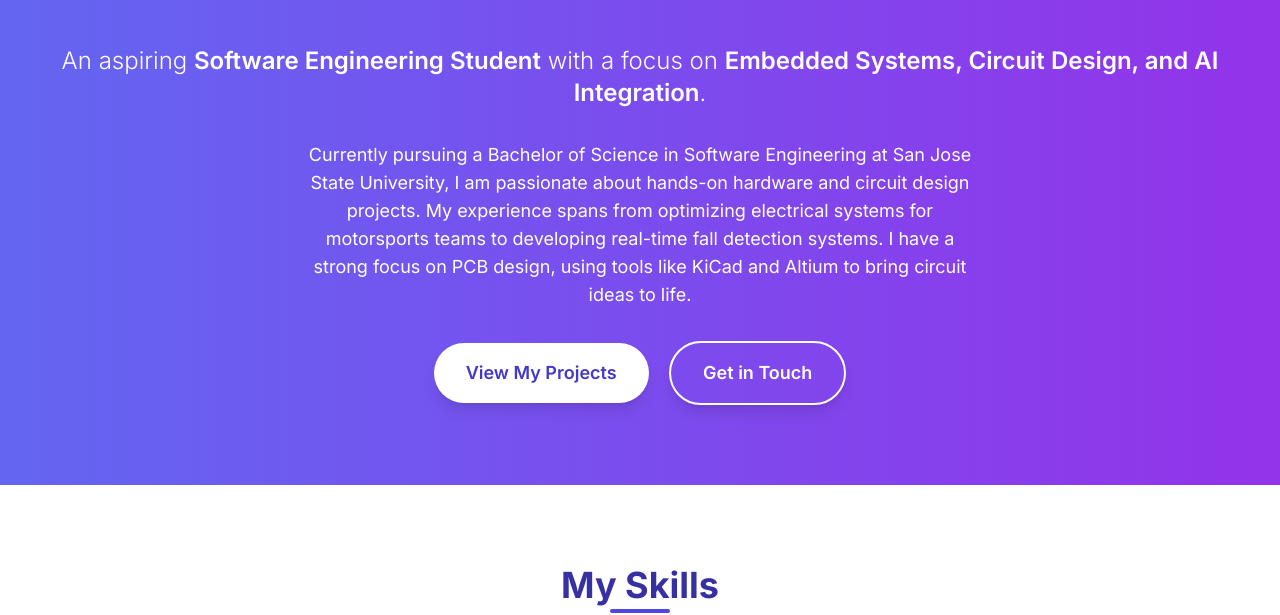
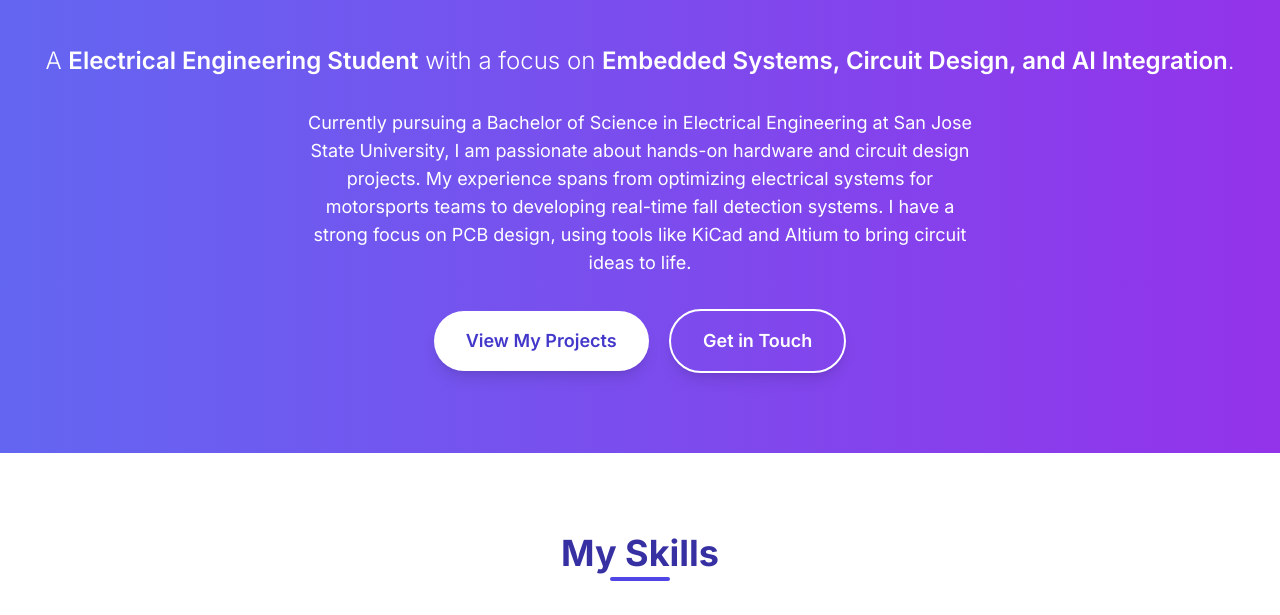
Before and after one commit to Umar316798/Uma-Ahamed-Personal-Portfolio, a plain HTML site: page index.html in a window 1280 px wide. Shown: the part 223-838 px from the top of the page. Drawn offline with nearby package versions, Linux system fonts and the light colour scheme.

Commit message:
Update index.html

```diff
--- a/index.html
+++ b/index.html
@@ -62,9 +62,9 @@
     <section id="about" class="bg-gradient-to-r from-indigo-500 to-purple-600 text-white py-20 px-4 flex items-center justify-center min-h-screen-75">
         <div class="container mx-auto flex flex-col items-center justify-center text-center space-y-8">
             <h1 class="text-5xl font-extrabold mb-4 leading-tight">Hello, I'm <span class="text-yellow-300">Umar Ahamed</span></h1>
-            <p class="text-2xl mb-6 font-light">An aspiring <span class="font-semibold">Software Engineering Student</span> with a focus on <span class="font-semibold">Embedded Systems, Circuit Design, and AI Integration</span>.</p>
+            <p class="text-2xl mb-6 font-light">A <span class="font-semibold">Electrical Engineering Student</span> with a focus on <span class="font-semibold">Embedded Systems, Circuit Design, and AI Integration</span>.</p>
             <p class="text-lg max-w-2xl mx-auto">
-                Currently pursuing a Bachelor of Science in Software Engineering at San Jose State University, I am passionate about hands-on hardware and circuit design projects. My experience spans from optimizing electrical systems for motorsports teams to developing real-time fall detection systems. I have a strong focus on PCB design, using tools like KiCad and Altium to bring circuit ideas to life.
+                Currently pursuing a Bachelor of Science in Electrical Engineering at San Jose State University, I am passionate about hands-on hardware and circuit design projects. My experience spans from optimizing electrical systems for motorsports teams to developing real-time fall detection systems. I have a strong focus on PCB design, using tools like KiCad and Altium to bring circuit ideas to life.
             </p>
             <div class="mt-8">
                 <a href="#projects" class="bg-white text-indigo-700 px-8 py-4 rounded-full text-lg font-semibold hover:bg-gray-100 transition duration-300 shadow-lg transform hover:scale-105 inline-block mr-4">View My Projects</a>
```
